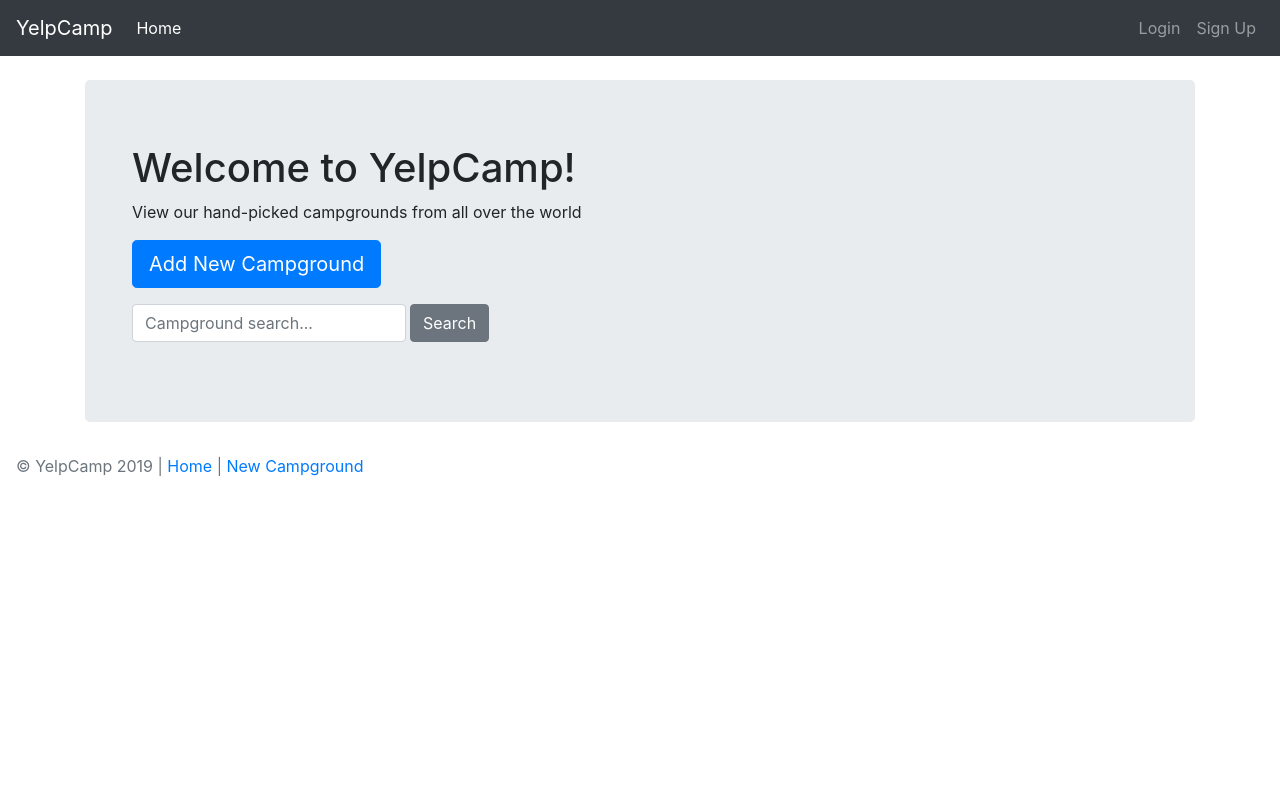
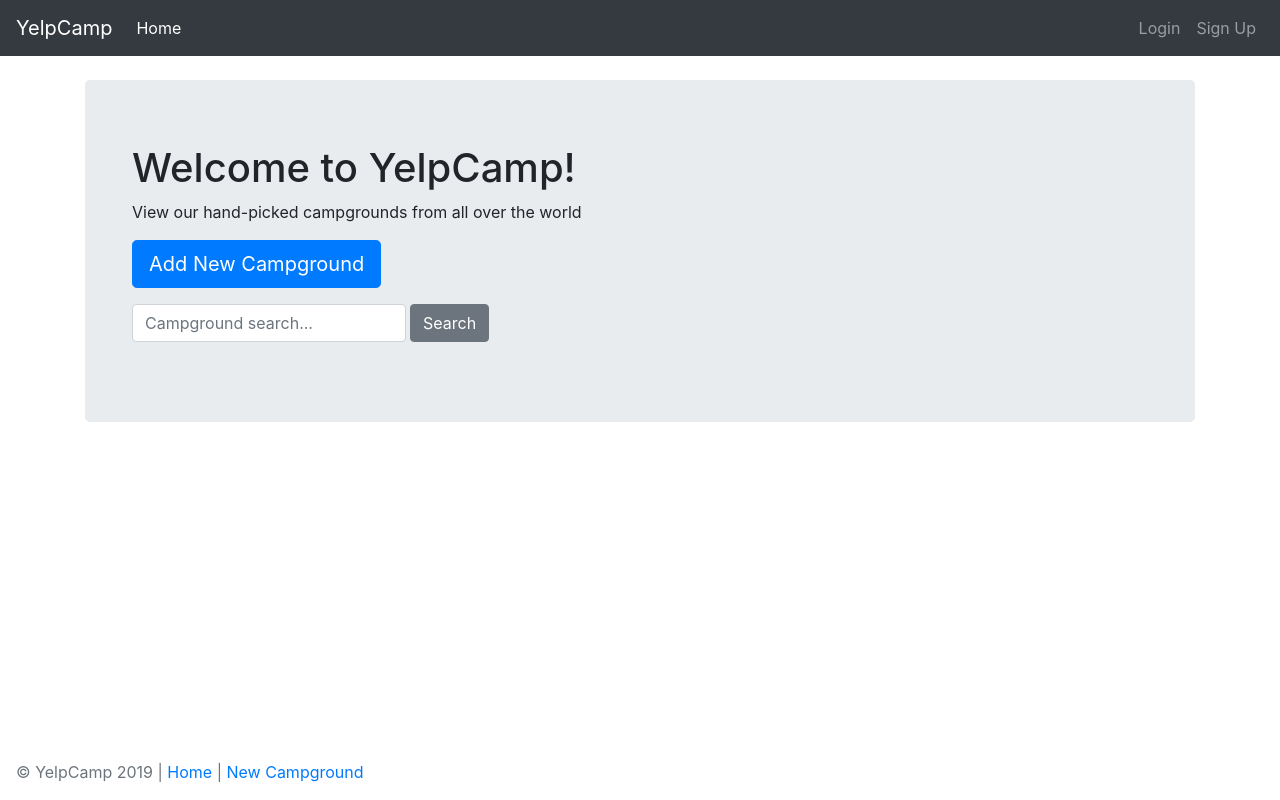
Before and after one commit to jiangng/webdev-yelpcamp, a Node server app: page /campgrounds/ in a window 1280 px wide. Run offline with Node 20, Linux system fonts and the light colour scheme; data that the repository does not hold is empty; some libraries are stand-ins or nearby versions.

Commit message:
Fix footer at the bottom of the page content

```diff
--- a/models/campground.js
+++ b/models/campground.js
@@ -4,7 +4,7 @@ mongoose.set('useFindAndModify', false);
 //SCHEMA SETUP
 var campgroundSchema = new mongoose.Schema({
 	name: String,
-	price: String,
+	price: Number,
 	image: String,
 	imageId: String,
 	description: String,
--- a/public/stylesheets/mainn.css
+++ b/public/stylesheets/mainn.css
@@ -1,3 +1,20 @@
+/* https://www.freecodecamp.org/news/how-to-keep-your-footer-where-it-belongs-59c6aa05c59c/ */
+#page-container {
+  position: relative;
+  min-height: 100vh;
+}
+
+#content-wrap {
+  padding-bottom: 2.5rem;    /* Footer height */
+}
+
+#footer {
+  position: absolute;
+  bottom: 0;
+  width: 100%;
+  height: 2.5rem;            /* Footer height */
+}
+
 .thumbnail img {
 	width: 100%;
 }
--- a/views/partials/footer.ejs
+++ b/views/partials/footer.ejs
@@ -1,7 +1,8 @@
+			</div>
+			<footer class="footer" id="footer">
+				<p class="text-muted ml-3">&copy; YelpCamp 2019 | <a href="/campgrounds">Home</a> | <a href="/campgrounds/new">New Campground</a></p>
+			</footer>
 		</div>
-		<footer class="footer">
-			<p class="text-muted ml-3">&copy; YelpCamp 2019 | <a href="/campgrounds">Home</a> | <a href="/campgrounds/new">New Campground</a></p>
-		</footer>
 
 		<!-- Bootstrap and its dependencies -->
 		<script
--- a/views/partials/header.ejs
+++ b/views/partials/header.ejs
@@ -9,8 +9,7 @@
 		<link rel="stylesheet" type="text/css" href="/stylesheets/mainn.css">
 	</head>
 	<body>
-
-
+		<div id="page-container">
 			<nav class="navbar navbar-expand-md navbar-dark bg-dark mb-4">
 			  <a class="navbar-brand" href="/">YelpCamp</a>
 			  <button class="navbar-toggler" type="button" data-toggle="collapse" data-target="#navbarCollapse" aria-controls="navbarCollapse" aria-expanded="false" aria-label="Toggle navigation">
@@ -65,4 +64,4 @@
 					</div>
 				<% } %>
 			</div>
-	<div class="container">
+			<div class="container" id="content-wrap">
```
Lines whose indentation alone changed are shown as unchanged.
